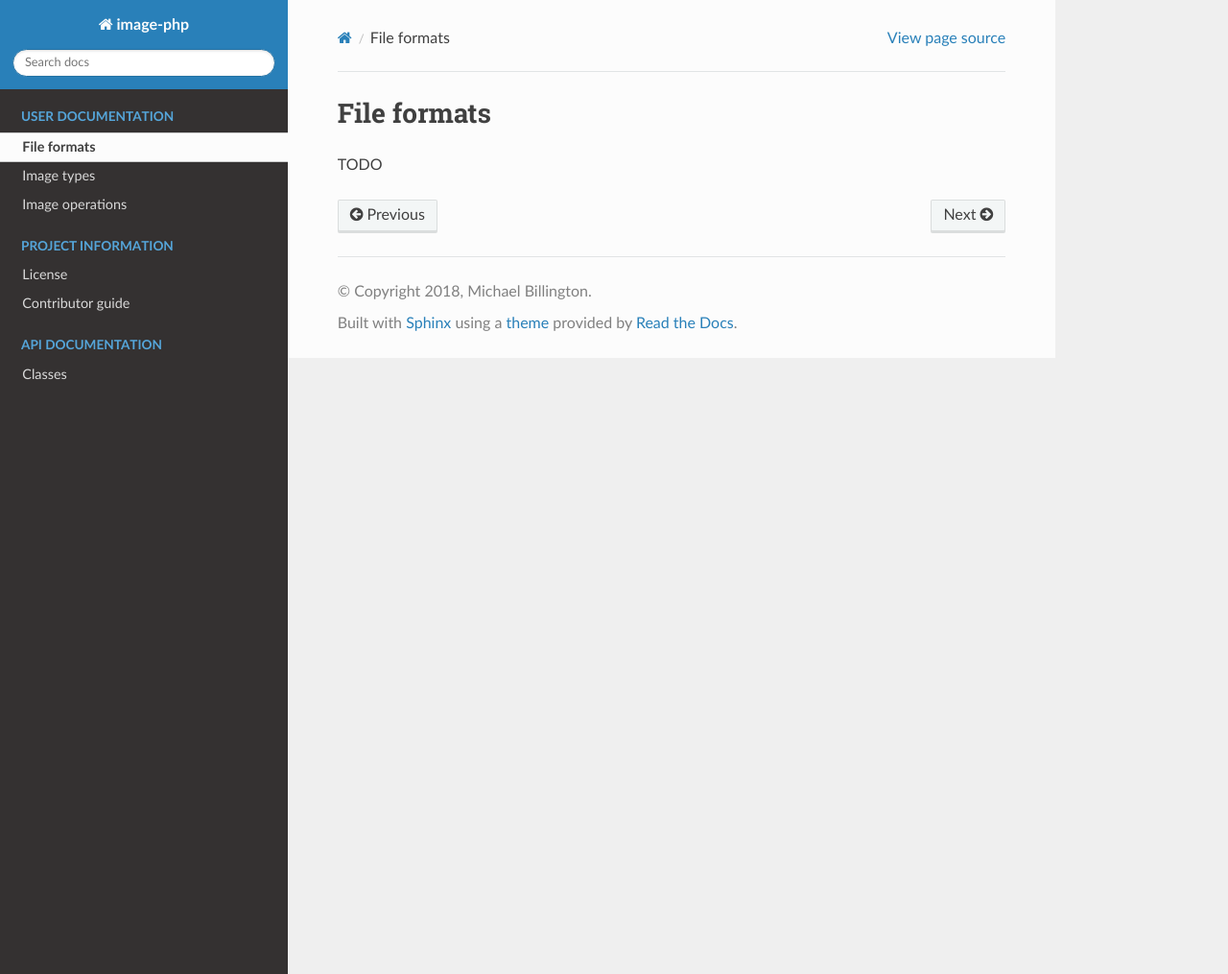
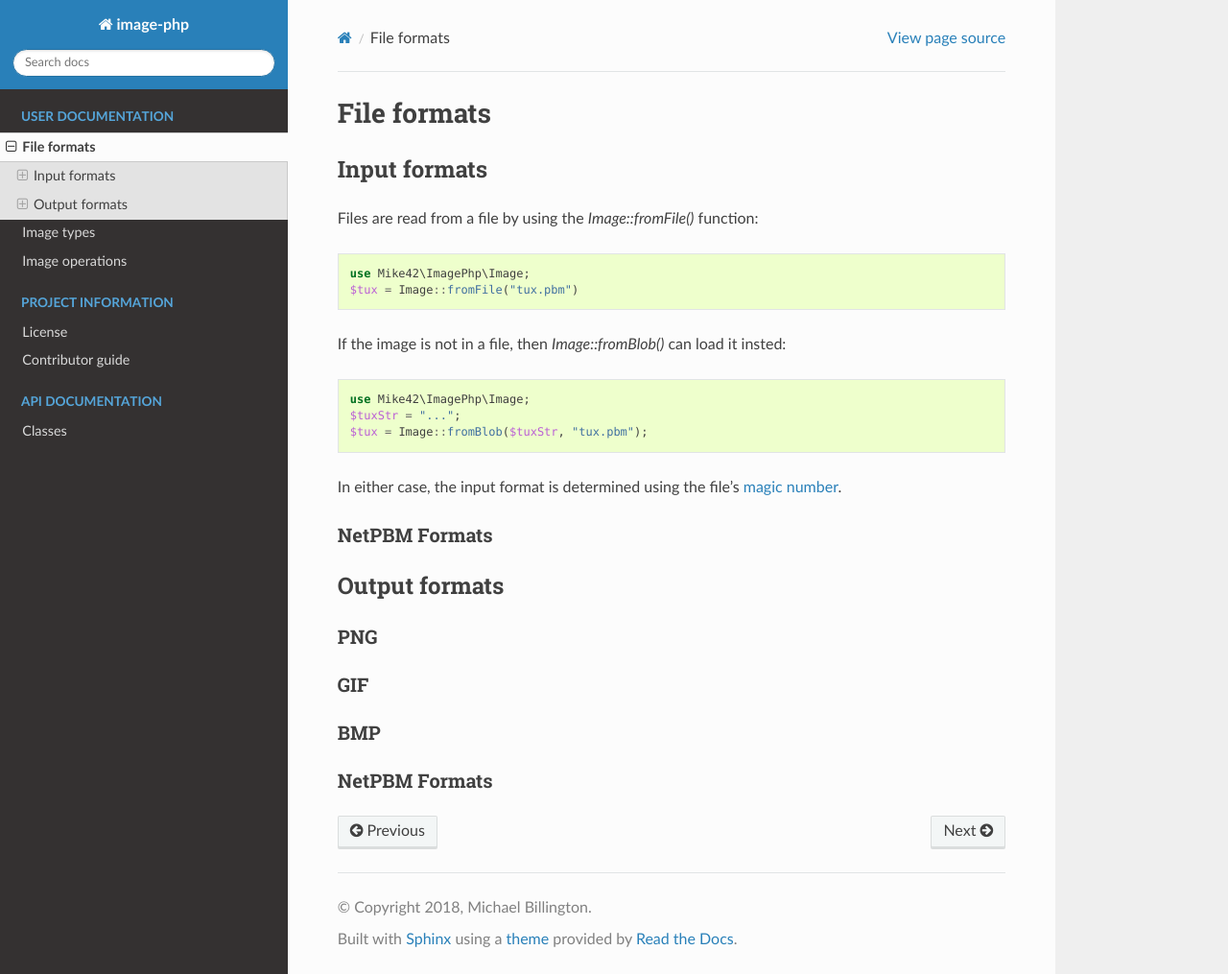
Before and after one commit to mike42/gfx-php, a Sphinx documentation site: the page built from docs/user/formats.rst, in a window 1280 px wide and 1015 px high. Shown: the whole window at 96% size. Built offline with Sphinx 7.4.7 and the Read the Docs theme 2.0.0, drawn with Linux system fonts in a browser that asks for light colours.

Commit message:
doco updates

```diff
--- a/docs/project/license.rst
+++ b/docs/project/license.rst
@@ -1,4 +1,4 @@
 License
 =======
 
-TODO
+.. literalinclude:: ../../LICENSE
--- a/docs/user/formats.rst
+++ b/docs/user/formats.rst
@@ -1,4 +1,44 @@
 File formats
 ============
 
-TODO
+Input formats
+-------------
+
+Files are read from a file by using the `Image::fromFile()` function:
+
+.. code-block:: php
+
+  use Mike42\ImagePhp\Image;
+  $tux = Image::fromFile("tux.pbm")
+
+If the image is not in a file, then `Image::fromBlob()` can load it insted:
+
+.. code-block:: php
+
+  use Mike42\ImagePhp\Image;
+  $tuxStr = "...";
+  $tux = Image::fromBlob($tuxStr, "tux.pbm");
+
+In either case, the input format is determined using the file's `magic number`_.
+
+.. _magic number: https://en.wikipedia.org/wiki/Magic_number_(programming)
+
+NetPBM Formats
+^^^^^^^^^^^^^^
+
+
+
+Output formats
+--------------
+
+PNG
+^^^
+
+GIF
+^^^
+
+BMP
+^^^
+
+NetPBM Formats
+^^^^^^^^^^^^^^
```
Also changed, not shown: 1 other file.
